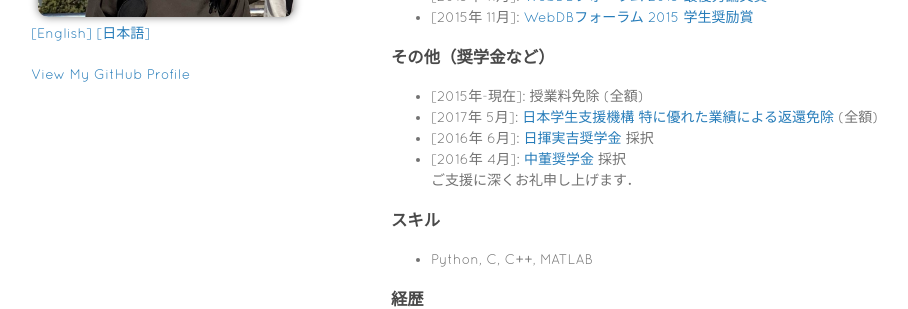
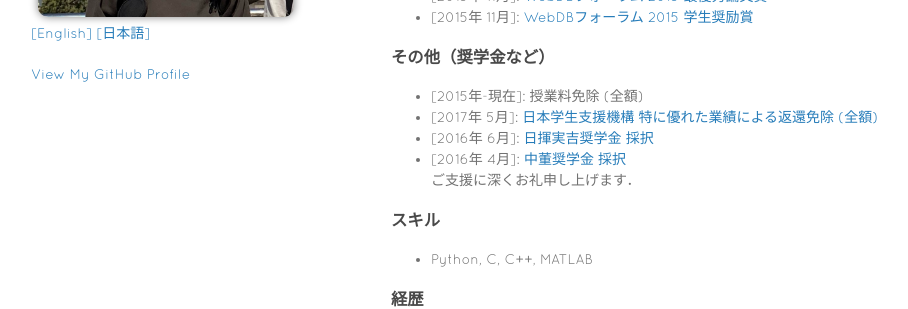
Before and after one commit to TakatoHonda/takatohonda.github.io, a Jekyll site: the page built from jp/index.md, in a window 1280 px wide and 900 px high, scrolled down 738 px. Shown: the part 271-580 px from the top of the window, without its empty margins (179-1087 px from the left). Built offline with Jekyll 4.4.1, drawn with Linux system fonts in a browser that asks for light colours; our own code applies the rules of GitHub Pages for plain Markdown files.

Commit message:
add links

```diff
--- a/jp/index.md
+++ b/jp/index.md
@@ -74,9 +74,9 @@ Takato Honda: <u>``TrailMarker: Automatic Mining of Geographical Complex Sequenc
 
 ### その他（奨学金など）
 - \[2015年-現在\]: 授業料免除 (全額)
-- \[2017年 5月\]: [日本学生支援機構 特に優れた業績による返還免除](https://www.jasso.go.jp/shogakukin/taiyochu/gyosekimenjyo/index.html) (全額)
-- \[2016年 6月\]: [日揮実吉奨学金](http://www.jgcs.or.jp) 採択
-- \[2016年 4月\]: [中董奨学金](https://www.nakashima-foundation.org/scholarship/) 採択
+- \[2017年 5月\]: [日本学生支援機構 特に優れた業績による返還免除 (全額)](https://www.jasso.go.jp/shogakukin/taiyochu/gyosekimenjyo/index.html)
+- \[2016年 6月\]: [日揮実吉奨学金 採択](http://www.jgcs.or.jp)
+- \[2016年 4月\]: [中董奨学金 採択](https://www.nakashima-foundation.org/scholarship/)
 ご支援に深くお礼申し上げます．
 
 ### スキル
```
Also changed, not shown: index.md (+3 -3 lines).
